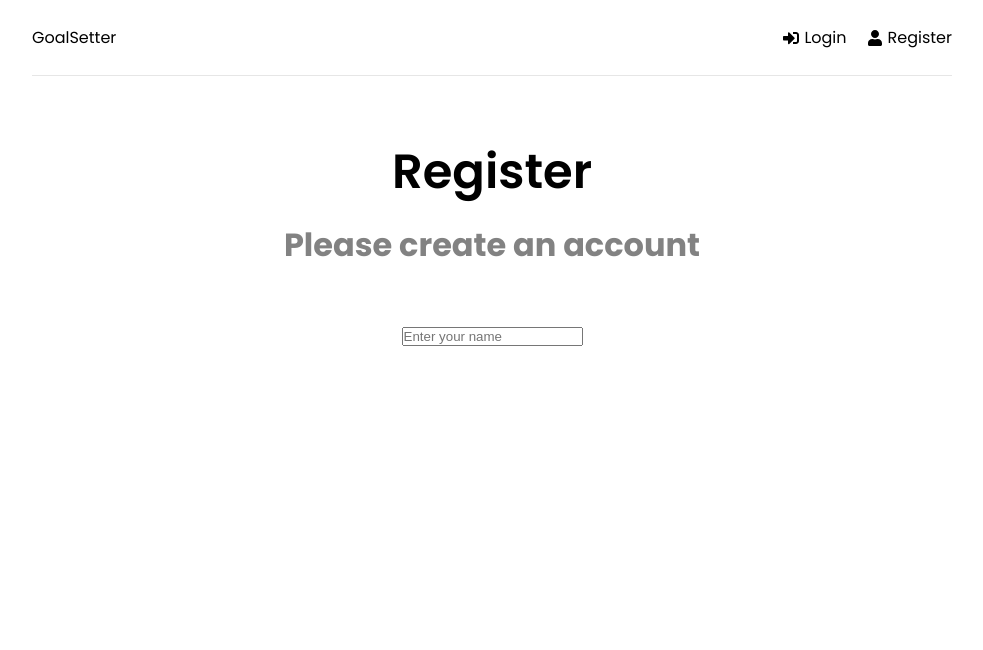
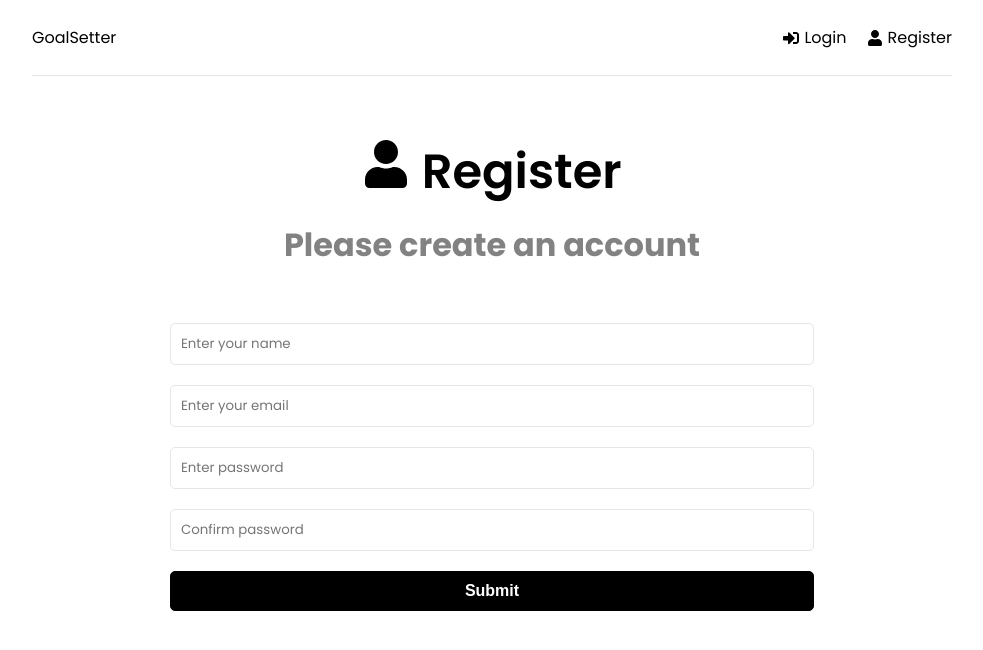
Before and after one commit to KatrinaTom/GoalSettiing_MERN, a React (Create React App) app in the folder frontend/: page /register in a window 1280 px wide. Shown: the top 650 px of the page, without its empty margins (148-1131 px from the left). Built offline with nearby package versions, Linux system fonts and the light colour scheme.

Commit message:
Added frontend UI Login/ Register

```diff
--- a/frontend/src/pages/Login.jsx
+++ b/frontend/src/pages/Login.jsx
@@ -1,8 +1,69 @@
-import React from 'react'
+import { useState, useEffect } from 'react'
+import { FaSignInAlt } from 'react-icons/fa'
+
+
 
 function Login() {
+  const [formData, setFormData] = useState({
+    email: '',
+    password: '',
+  })
+
+  const { email, password } = formData
+
+  const onChange = (e) => {
+    setFormData((prevState) => ({
+      ...prevState,
+      [e.target.name]: e.target.value,
+    }))
+  }
+
+  const onSubmit = (e) => {
+    e.preventDefault()
+  }
+
   return (
-    <div>Login</div>
+    <>
+      <section className='heading'>
+        <h1>
+          <FaSignInAlt /> Login
+        </h1>
+        <p>Login and start setting goals</p>
+      </section>
+
+      <section className='form'>
+        <form onSubmit={onSubmit}>
+          <div className='form-group'>
+            <input
+              type='email'
+              className='form-control'
+              id='email'
+              name='email'
+              value={email}
+              placeholder='Enter your email'
+              onChange={onChange}
+            />
+          </div>
+          <div className='form-group'>
+            <input
+              type='password'
+              className='form-control'
+              id='password'
+              name='password'
+              value={password}
+              placeholder='Enter password'
+              onChange={onChange}
+            />
+          </div>
+
+          <div className='form-group'>
+            <button type='submit' className='btn btn-block'>
+              Submit
+            </button>
+          </div>
+        </form>
+      </section>
+    </>
   )
 }
 
--- a/frontend/src/pages/Register.jsx
+++ b/frontend/src/pages/Register.jsx
@@ -1,5 +1,5 @@
 import { useState, useEffect } from 'react'
-import { faUser } from 'react-icons/fa'
+import { FaUser } from 'react-icons/fa'
 
 
 
@@ -13,21 +13,28 @@
 
   const {name, email, password, password2} = formData
 
-  const onChange = () => {}
+  const onChange = (e) => {
+    setFormData((prevState) => ({
+      ...prevState,
+      [e.target.name]: e.target.value,
+    }))
+  }
 
-
-
+  const onSubmit = (e) => {
+    e.preventDefault()
+  }
 
   return <>
     <section className="heading">
         <h1>
-            <faUser /> Register
+            <FaUser /> Register
         </h1>
         <p>Please create an account</p>
     </section>
 
     <section className="form">
-        <form>
+        <form onSubmit={onSubmit}>
+            <div className="form-group">
                 <input
                 type='text'
                 className='form-control'
@@ -37,9 +44,61 @@
                 placeholder='Enter your name'
                 onChange={onChange}
                 />
+            </div>
         </form>
+    </section>
 
+    <section className="form">
+        <form>
+            <div className="form-group">
+                <input
+                type='email'
+                className='form-control'
+                id='email'
+                name='email'
+                value={email}
+                placeholder='Enter your email'
+                onChange={onChange}
+                />
+            </div>
+        </form>
+    </section>
 
+    <section className="form">
+        <form>
+            <div className="form-group">
+                <input
+                type='password'
+                className='form-control'
+                id='password'
+                name='password'
+                value={password}
+                placeholder='Enter password'
+                onChange={onChange}
+                />
+            </div>
+        </form>
+    </section>
+
+    <section className="form">
+        <form>
+            <div className="form-group">
+                <input
+               type='password'
+                className='form-control'
+                id='password2'
+                name='password2'
+                value={password2}
+                placeholder='Confirm password'
+                onChange={onChange}
+                />
+            </div>
+            <div className="form-group">
+              <button type='submit' className='btn btn-block'>
+                Submit
+              </button>
+            </div>
+        </form>
     </section>
 
 
```
Lines whose indentation alone changed are shown as unchanged.
